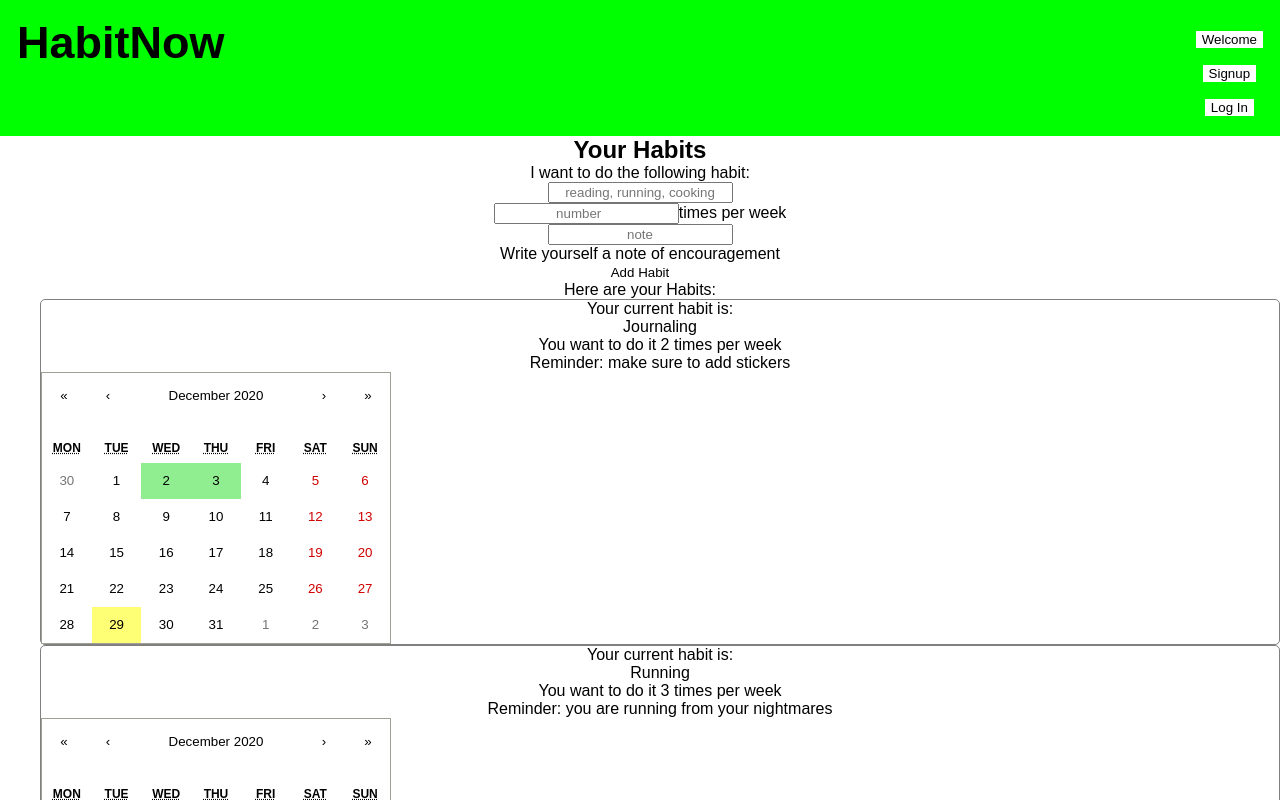
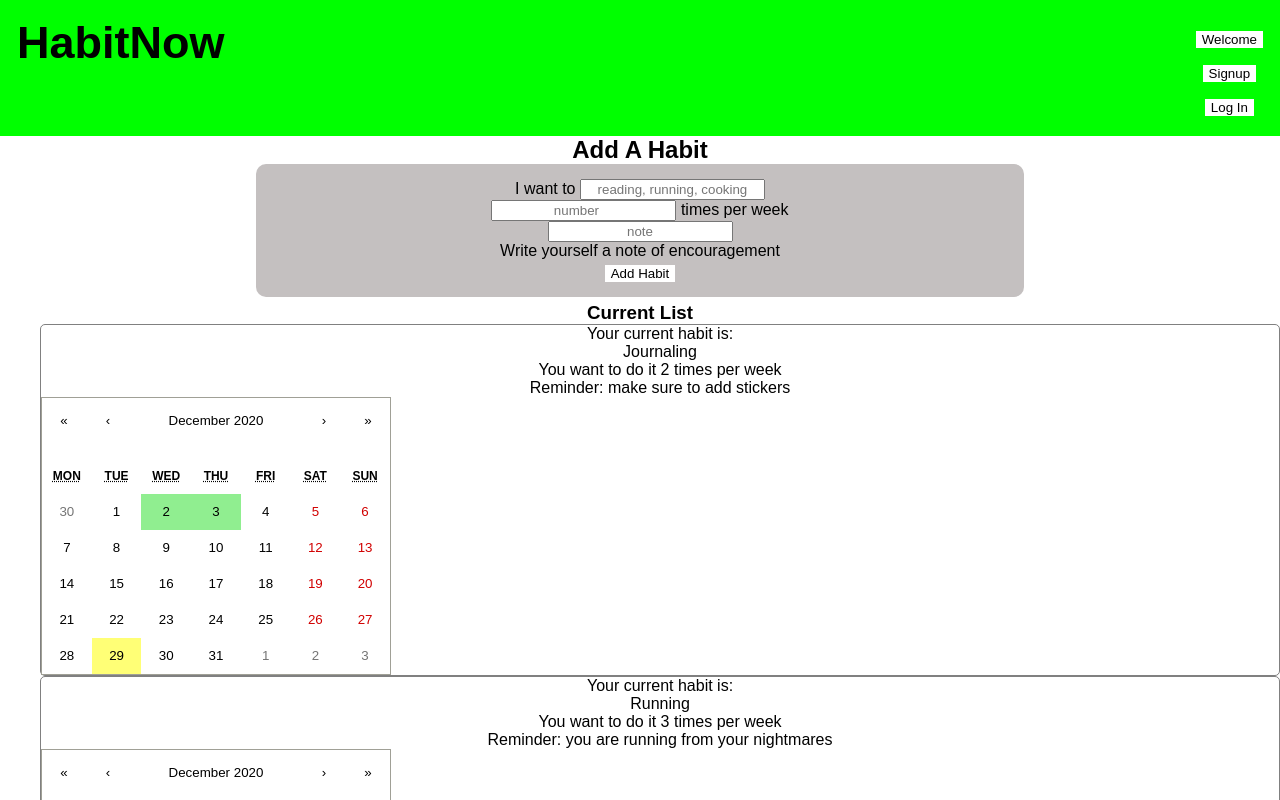
Before and after one commit to ivybenson/habit-app, a React (Create React App) app: page /dashboard in a window 1280 px wide. Shown: the top 800 px of the page. Built offline with nearby package versions, Linux system fonts and the light colour scheme.

Commit message:
adjustments to adding progress

```diff
--- a/src/AddHabit/AddHabit.js
+++ b/src/AddHabit/AddHabit.js
@@ -52,11 +52,12 @@ export default class AddHabit extends React.Component {
 
   render() {
     return (
-      <div>
-        <h2>Your Habits</h2>
-        <p>I want to do the following habit:</p>
+      <div className="add-habit">
+        <h2>Add A Habit</h2>
+
         <form className="add-habit-form" onSubmit={this.addNewHabit}>
           <p>
+            I want to {""}
             <input
               type="text"
               placeholder="reading, running, cooking"
@@ -78,7 +79,7 @@ export default class AddHabit extends React.Component {
               aria-required="true"
               aria-label="number"
               name="frequency"
-            />
+            />{" "}
             times per week
           </p>
 
@@ -91,7 +92,11 @@ export default class AddHabit extends React.Component {
             name="note"
           />
           <p>Write yourself a note of encouragement</p>
-          <button className="add-habit-button" type="submit">
+          <button
+            className="add-habit-button"
+            type="submit"
+            style={{ border: "black" }}
+          >
             Add Habit
           </button>
         </form>
--- a/src/App.css
+++ b/src/App.css
@@ -132,3 +132,36 @@ button :active {
 .react-calendar {
   align-self: center;
 }
+
+.add-habit {
+  display: flex;
+  justify-content: center;
+  flex-direction: column;
+}
+
+.add-habit-form {
+  font-family: "Montserrat", sans-serif;
+  border-radius: 10px;
+  background: rgb(196, 192, 192);
+  display: flex;
+  flex-direction: column;
+  align-items: center;
+  border: none;
+  width: 60%;
+  padding: 15px;
+  align-self: center;
+  margin-bottom: 5px;
+}
+
+.add-habit-form button {
+  margin-top: 5px;
+}
+
+.react-calendar {
+  width: 350px;
+  max-width: 100%;
+  border: 1px solid #a0a096;
+  font-family: Arial, Helvetica, sans-serif;
+  line-height: 1.5em;
+  align-self: center;
+}
--- a/src/Dashboard/Dashboard.js
+++ b/src/Dashboard/Dashboard.js
@@ -5,9 +5,10 @@ import HabitList from "../HabitList/HabitList";
 export default class Dashboard extends React.Component {
   render() {
     return (
-      <div>
+      <div onSubmit={this.addEvent}>
         <AddHabit />
-        Here are your Habits:
+        <h3>Current List</h3>
+
         <HabitList />
       </div>
     );
--- a/src/HabitList/HabitList.js
+++ b/src/HabitList/HabitList.js
@@ -1,15 +1,49 @@
 import React from "react";
-
 import Context from "../Context";
 import Calendar from "react-calendar";
+import config from "../config";
+import TokenService from "../services/token-services";
 
 export default class AddHabit extends React.Component {
   static contextType = Context;
+
+  state = {};
 
   tileClassName = (date, view, dates) => {
     if (dates.includes(new Date(date).toLocaleDateString())) {
       return "selectedDate";
     }
+  };
+
+  addNewEvent = (e) => {
+    e.preventDefault();
+
+    const event = {
+      id: this.context.habits.length + 1,
+      date: this.context.events.date,
+      habit_id: this.context.events.habit_id,
+    };
+    fetch(`${config.API_ENDPOINT_TEST}api/progress`, {
+      method: "POST",
+      headers: {
+        "Content-Type": "application/json",
+        authorization: `Bearer ${TokenService.getAuthToken()}`,
+      },
+      body: JSON.stringify(event),
+    })
+      .then((res) => {
+        if (!res.ok) {
+          return res.json().then((error) => {
+            throw error;
+          });
+        }
+        return res.json();
+      })
+      .then((habit) => {
+        e.target.reset();
+        this.context.addEvent(habit);
+      })
+      .catch((error) => this.setState({ error }));
   };
 
   render() {
```
Also changed, not shown: 1 other file (tests, documents, lock files or other folders).
